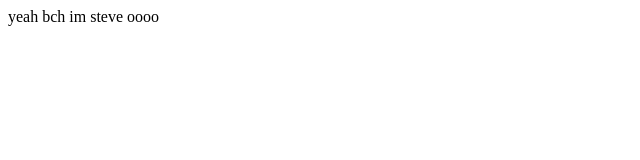
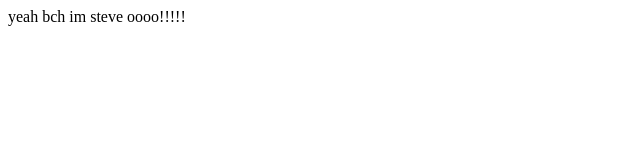
Before and after one commit to Taiworocket/first-github-project, a plain HTML site: page index.html in a window 1280 px wide. Shown: the full height of the page, 0-640 px from the left. Drawn offline with Linux system fonts and the light colour scheme.

Commit message:
emphasize the name

```diff
--- a/index.html
+++ b/index.html
@@ -7,6 +7,6 @@
     <title>Document</title>
 </head>
 <body>
-    yeah bch im steve oooo
+    yeah bch im steve oooo!!!!!
 </body>
 </html>
```
